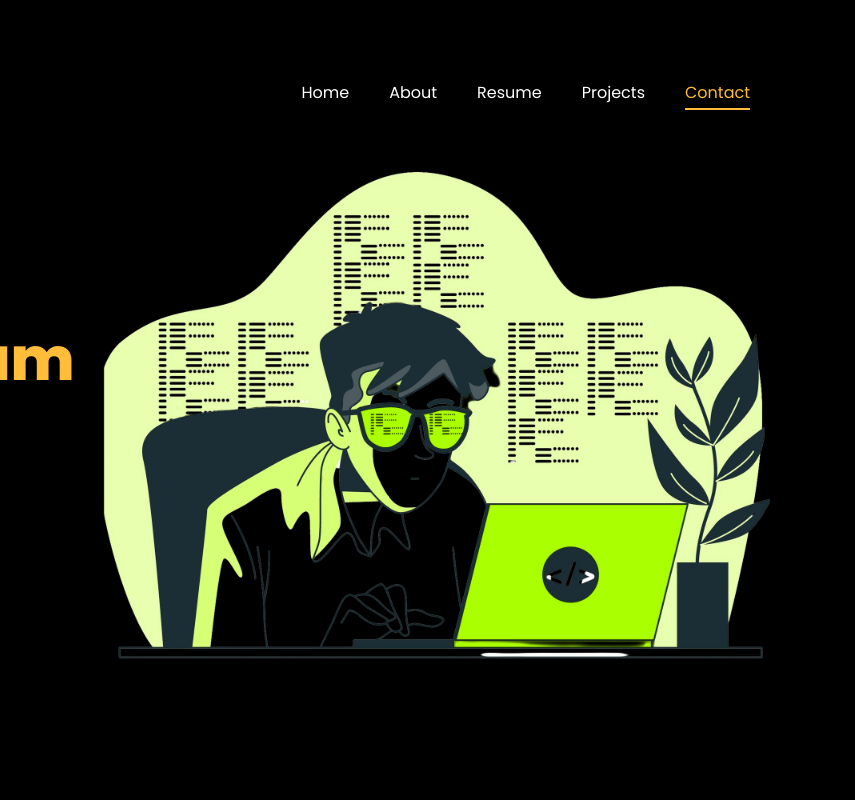
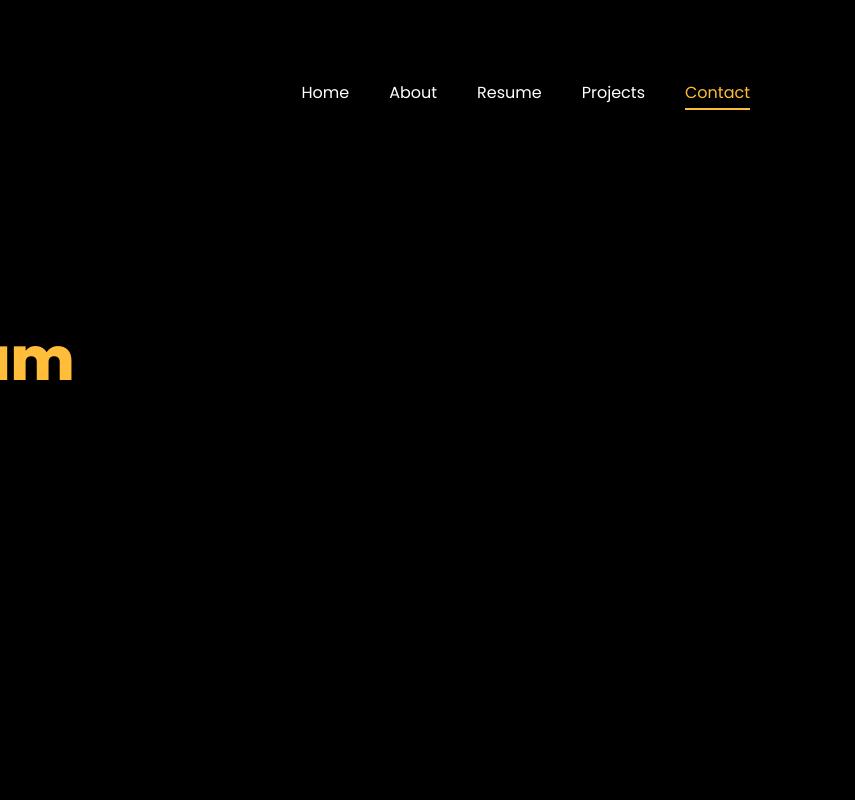
Before and after one commit to vsaiuttam/Portfolio_website, a plain HTML site: page index.html in a window 1280 px wide. Shown: the top 800 px of the page, 425-1280 px from the left. Drawn offline with Linux system fonts and the light colour scheme; files whose address does not match are found by name.

Commit message:
Update index.html

```diff
--- a/index.html
+++ b/index.html
@@ -141,7 +141,7 @@
 	      	<div class="overlay"></div>
 	         <div class="container">
 	          <div class="row d-md-flex no-gutters slider-text align-items-end justify-content-end" data-scrollax-parent="true">
-	          	<div class="one-third js-fullheight order-md-last img" style="background-image:url(images/uttam.png);">
+	          	<div class="one-third js-fullheight order-md-last img" style="background-image:url();">
 	          	 <div class="overlay"></div>
 	          	</div>
 		          <div class="one-forth d-flex  align-items-center ftco-animate" data-scrollax=" properties: { translateY: '70%' }">
```
